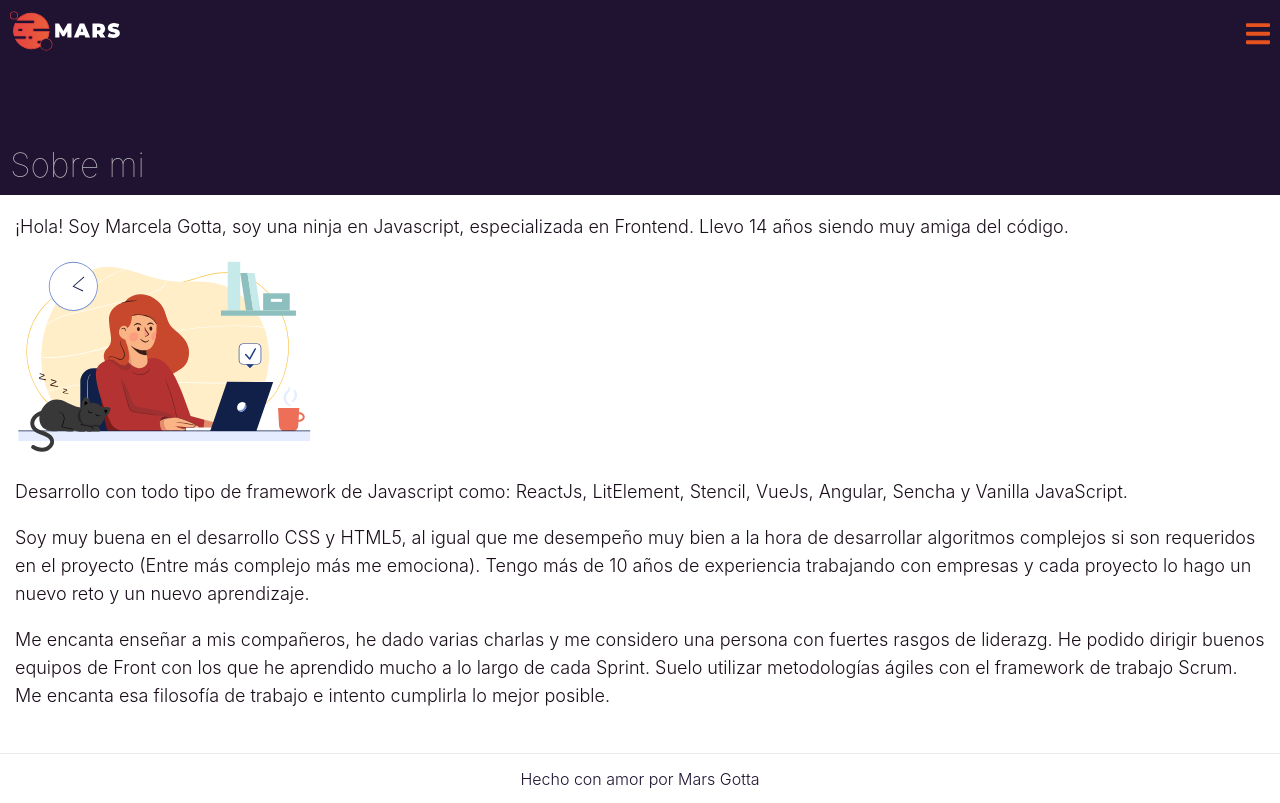
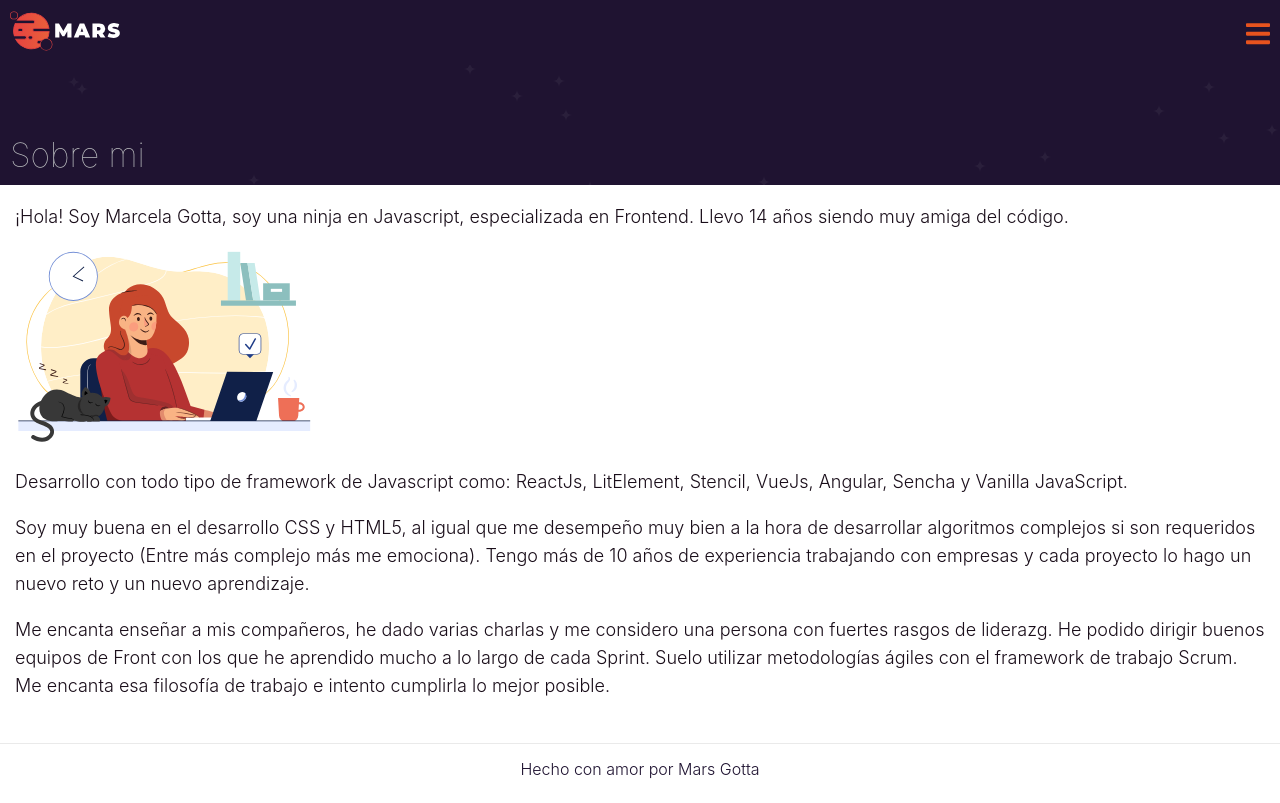
Before and after one commit to MarsGotta/Mars-Gotta, a Next.js app: page /about in a window 1280 px wide. Built offline with nearby package versions, Linux system fonts and the light colour scheme.

Commit message:
feat: stars added and nav improved

```diff
--- a/components/mars-header/MarsHeader.module.css
+++ b/components/mars-header/MarsHeader.module.css
@@ -4,8 +4,8 @@
   flex-direction: column;
   justify-content: center;
   width: 100%;
-  z-index: 1;
-  position: relative;
+  z-index: 2;
+  position: fixed;
   min-height: 65px;
 }
 
--- a/components/mars-menu/MarsMenu.jsx
+++ b/components/mars-menu/MarsMenu.jsx
@@ -2,6 +2,7 @@ import React, { useState } from 'react';
 import PropTypes from 'prop-types';
 import styles from './MarsMenu.module.css'
 import MarsIcon from '../mars-icon/MarsIcon.jsx'
+import MarsStars from '../mars-stars/MarsStars'
 
 const MarsMenu = ({
   children,
@@ -18,6 +19,7 @@ const MarsMenu = ({
     <nav className={`${styles['collapsed']} ${isExpanded ? styles['is-expanded'] : ''}`}>
       <MarsIcon className={styles['icon']} name="bars" onClick={handleToggle}></MarsIcon>
       <ul className={styles['list']}>
+        <MarsStars limit={30} className={styles['stars']}/>
         {items.map(({href, title}, key) => (
           <li className={styles['item']} key={key}><a href={href}>{title}</a></li>
         ))}
--- a/components/mars-menu/MarsMenu.module.css
+++ b/components/mars-menu/MarsMenu.module.css
@@ -7,10 +7,10 @@
   height: 0;
   margin: 0;
   justify-content: center;
-  -moz-transition-duration: 0.4s;
-  -webkit-transition-duration: 0.4s;
-  -o-transition-duration: 0.4s;
-  transition-duration: 0.4s;
+  -moz-transition-duration: 1s;
+  -webkit-transition-duration: 1s;
+  -o-transition-duration: 1s;
+  transition-duration: 1s;
   -moz-transition-timing-function: cubic-bezier(0, 1, 0.5, 1);
   -webkit-transition-timing-function: cubic-bezier(0, 1, 0.5, 1);
   -o-transition-timing-function: cubic-bezier(0, 1, 0.5, 1);
@@ -20,10 +20,10 @@
   overflow: hidden;
   height: calc(100vh - 65px);
   /* approximate max height */
-  -moz-transition-duration: 0.4s;
-  -webkit-transition-duration: 0.4s;
-  -o-transition-duration: 0.4s;
-  transition-duration: 0.4s;
+  -moz-transition-duration: 0.5s;
+  -webkit-transition-duration: 0.5s;
+  -o-transition-duration: 0.5s;
+  transition-duration: 0.5s;
   -moz-transition-timing-function: ease-in;
   -webkit-transition-timing-function: ease-in;
   -o-transition-timing-function: ease-in;
@@ -33,6 +33,11 @@
 .list {
   list-style-type: none;
   padding: 0;
+  position: relative;
+  height: 100%;
+  display: flex;
+  flex-direction: column;
+  justify-content: center;
 }
 
 .item {
@@ -55,6 +60,12 @@
 
 .is-expanded .item {
   display: flex;
+  z-index: 1;
+}
+
+.is-expanded .item a {
+  background: #1f1331;
+  z-index: 1;
 }
 
 .icon {
@@ -68,3 +79,11 @@
 .icon:hover {
   fill: #b34219;
 }
+
+.collapsed .stars {
+  display: none;
+}
+
+.is-expanded .stars {
+  display: block;
+}
--- /dev/null
+++ b/components/mars-stars/MarsStars.jsx
@@ -0,0 +1,45 @@
+import PropTypes from 'prop-types';
+import styles from './MarsStars.module.css'
+
+const MarsStars = ({
+  limit,
+  className
+}) => {
+  const stars = [];
+
+  //to get random number
+  const rand = () => Math.random();
+
+  for (var i=0; i <= limit; i++) {
+    const startStyle = {
+      top: `${rand()*100}%`,
+      left: `${rand()*100}%`,
+      WebkitAnimationDelay: `${rand()}s`,
+      MozAnimationDelay:`${rand()}s`,
+    }
+    stars.push(
+      <figure key={i} className={styles["star"]} style={startStyle}>
+        <figure className={styles["star-top"]}></figure>
+        <figure className={styles["star-bottom"]}></figure>
+    </figure>
+    )
+  };
+
+  return (
+    <div className={className}>
+      {stars}
+    </div>
+    );
+};
+
+MarsStars.defaultProps = {
+  limit: 20,
+  className: ''
+};
+
+MarsStars.propTypes = {
+  limit: PropTypes.number,
+  className: PropTypes.string,
+};
+
+export default MarsStars;
--- /dev/null
+++ b/components/mars-stars/MarsStars.module.css
@@ -0,0 +1,110 @@
+/*simple reset*/
+.star,
+.star-top,
+.star-bottom {
+  margin: 0;
+  padding: 0;
+  border: 0;
+  outline: none;
+  box-sizing: border-box;
+  -webkit-box-sizing: border-box;
+  -moz-box-sizing: border-box;
+  -ms-box-sizing: border-box;
+  -o-box-sizing: border-box;
+  -box-sizing: border-box;
+}
+
+.star {
+  display: block;
+  position: absolute;
+  top: 25%;
+  left: 25%;
+  width: 24px;
+  height: 24px;
+  background: #bcbec0b0;
+  opacity: 0.1;
+  overflow: hidden;
+  animation: glitter 7s linear 0s infinite normal;
+  -webkit-animation: glitter 7s linear 0s infinite normal;
+  -moz-animation: glitter 7s linear 0s infinite normal;
+  -ms-animation: glitter 7s linear 0s infinite normal;
+  -o-animation: glitter 7s linear 0s infinite normal;
+}
+.star-top,
+.star-bottom {
+  position: relative;
+  display: block;
+}
+.star-top:before,
+.star-top:after,
+.star-bottom:before,
+.star-bottom:after {
+  content: "";
+  width: 24px;
+  height: 24px;
+  background: #1f1331;
+  border-radius: 25%;
+  position: absolute;
+}
+/*CSS3 pseudo class for positioning curves*/
+.star-top:before {
+  top: -12px;
+  left: -12px;
+}
+.star-top:after {
+  bottom: -12px;
+  left: 12px;
+}
+.star-bottom:before {
+  top: 12px;
+  left: -12px;
+}
+.star-bottom:after {
+  top: 12px;
+  left: 12px;
+}
+/*css3 keyframes for glittering effect*/
+@keyframes glitter {
+  0% {
+    -webkit-transform: scale(1);
+    opacity: 1;
+  }
+  25% {
+    -webkit-transform: scale(0.5);
+    opacity: 0;
+  }
+  50% {
+    -webkit-transform: scale(1);
+    opacity: 1;
+  }
+  75% {
+    -webkit-transform: scale(0.5);
+    opacity: 0;
+  }
+  100% {
+    -webkit-transform: scale(1);
+    opacity: 1;
+  }
+}
+@-moz-keyframes glitter {
+  0% {
+    -moz-transform: scale(1);
+    opacity: 1;
+  }
+  25% {
+    -moz-transform: scale(0.5);
+    opacity: 0;
+  }
+  50% {
+    -moz-transform: scale(1);
+    opacity: 1;
+  }
+  75% {
+    -moz-transform: scale(0.5);
+    opacity: 0;
+  }
+  100% {
+    -moz-transform: scale(1);
+    opacity: 1;
+  }
+}
--- a/components/mars-sub-header/MarsSubHeader.jsx
+++ b/components/mars-sub-header/MarsSubHeader.jsx
@@ -1,12 +1,14 @@
 import React from 'react';
 import PropTypes from 'prop-types';
 import styles from './MarsSubHeader.module.css'
+import MarsStars from '../mars-stars/MarsStars'
 
 const MarsSubHeader = ({
   title,
 }) => {
   return (
     <div className={styles['sub-header']}>
+      <MarsStars limit={20}/>
       <h1 className={styles['title']}>{title}</h1>
     </div>
     );
--- a/components/mars-sub-header/MarsSubHeader.module.css
+++ b/components/mars-sub-header/MarsSubHeader.module.css
@@ -1,14 +1,18 @@
 .sub-header {
   background: #1f1331;
   display: flex;
-  height: 130px;
+  height: 185px;
   align-items: flex-end;
+  position: relative;
+  overflow: hidden;
 }
 
 .title {
+  background: #1f1331;
   margin: 0;
   padding: 10px;
   color: #bcbec0;
   font-weight: 100;
   font-size: 2.1rem;
+  z-index: 1;
 }
--- a/pages/contact.js
+++ b/pages/contact.js
@@ -139,7 +139,7 @@ export default function Contact() {
         />
 
         <div className={styles["validate-box"]}>
-          <MarsButton>Enviar</MarsButton>
+          <MarsButton className={styles["button-send"]}>Enviar</MarsButton>
           {!isValid.all ? (
             <span className={styles["validate-span"]}>
               Rellena todos los campos.
--- a/styles/Contact.module.css
+++ b/styles/Contact.module.css
@@ -21,3 +21,7 @@
 .sended-span {
   font-size: 1.1rem;
 }
+
+.button-send {
+  margin-right: 20px;
+}
--- a/styles/Home.module.css
+++ b/styles/Home.module.css
@@ -1,5 +1,5 @@
 .container {
-  min-height: calc(100vh - 115px);
+  min-height: calc(100vh - 50px);
   padding: 0 0.5rem;
   display: flex;
   flex-direction: column;
@@ -9,6 +9,7 @@
 
 .main {
   padding: 5rem 0;
+  margin-top: 65px;
   flex: 1;
   display: flex;
   flex-direction: column;
```
Also changed, not shown: components/mars-stars/MarsStars.md (added, +29 -0 lines), public/stars.svg (added).
